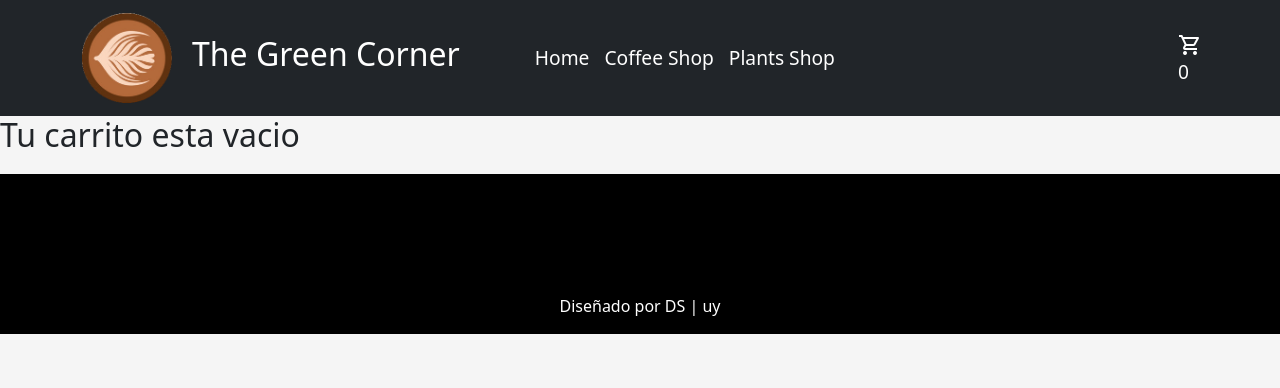
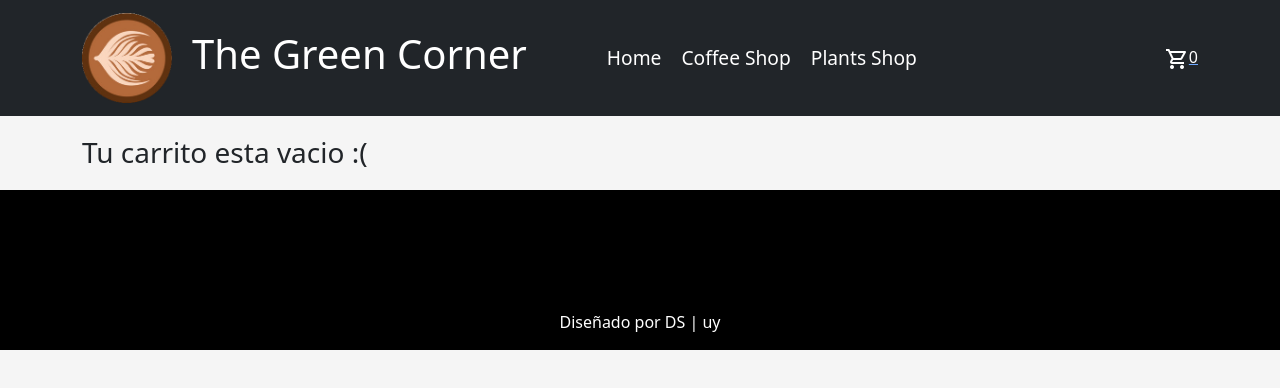
Before and after one commit to damian6387/React_EntregaFinal_Solano, a React (Create React App) app: page /cart in a window 1280 px wide. Shown: the top 388 px of the page. Built offline with nearby package versions, Linux system fonts and the light colour scheme.

Commit message:
fifth commit

```diff
--- a/src/App.css
+++ b/src/App.css
@@ -41,12 +41,9 @@ body {
   background-color: whitesmoke;
 }
 
-.cartStyle {
-  display: flex;
-  align-items: center;
-  width: 35px;
-  height: 35px;
-  color: white;
+/*---------------------------NAVBAR-------------------*/
+.NavBarStyle {
+  background-color: black;
 }
 
 .logoStyle {
@@ -61,30 +58,122 @@ body {
   margin-right: 20px;
 }
 
+.cartStyle {
+  width: 35px;
+  height: 35px;
+  color: white;
+  margin-right: 10px;
+}
+
+.elementsCartStyle {
+  display: flex;
+  flex-direction: row;
+  text-decoration: none;
+}
+
 .linkStyle {
+  display: flex;
   font-size: 1.2rem;
-  margin-left: 15px;
+  margin-left: 20px;
   text-decoration: none;
   color: white;
 }
 
+.numberCartStyle {
+  color: white;
+  text-decoration: none underline;
+}
+/*-------------------------------------------------------*/
+
+/*---------------------ESTILO CARDS-----------------------*/
 .cardStyle {
+  display: flex;
+  align-items: center;
   margin: 18px;
-  display: flex;
-  flex-direction: row;
-  align-items: center;
-}
-
-.textCardStyle {
-  display: flex;
-  flex-direction: column;
-  margin-left: 2rem;
 }
 
 .imageCardStyle {
   height: 30rem;
 }
 
+.textCardStyle {
+  display: flex;
+  flex-direction: column;
+  text-align: center;
+}
+
+.cardItemStyle {
+  margin: 18px;
+  display: flex;
+  flex-direction: row;
+  justify-content: center;
+  align-items: center;
+}
+/*-------------------------------------------------------*/
+
+/*-----------------ESTILO CARDS DETAIL-------------------*/
+.imageStyle {
+  /*height: 40rem;
+  width: 25rem;*/
+  width: 25%;
+  border-radius: 4px;
+  margin-right: 20px;
+}
+
+.numberQuantityStyle {
+  margin-left: 5px;
+  margin-right: 5px;
+  /*font-weight: bold;*/
+  font-size: large;
+}
+
+.textDetailStyle {
+  display: flex;
+  flex-direction: column;
+  justify-content: center;
+  margin-left: 3rem;
+}
+/*-------------------------------------------------------*/
+
+/*----------------------BOTONES-------------------------*/
+.buttonStyle {
+  width: 35px;
+  height: 35px;
+  border-radius: 5px;
+  font-size: 20px;
+  background-color: #0d6efd;
+  color: white;
+  border-style: solid;
+  border-color: #0d6efd;
+}
+
+.buttonsOrder {
+  display: flex;
+  align-items: center;
+}
+
+.buttonCartStyle {
+  border-radius: 5px;
+  height: 35px;
+  margin-left: 30px;
+  background-color: #0d6efd;
+  color: white;
+  border-style: solid;
+  border-color: #0d6efd;
+}
+/*-------------------------------------------------------*/
+
+/*-----------------------CART----------------------------*/
+.cartDetailStyle {
+  margin-top: 20px;
+}
+
+.textCartStyle {
+  size: 1rem;
+}
+/*-------------------------------------------------------*/
+
+/*-----------------------FOOTER--------------------------*/
 .footerStyle {
   margin-top: 20px;
   height: 10rem;
@@ -97,19 +186,4 @@ body {
 .footerStyleText {
   color: white;
 }
-
-.buttonStyle {
-  width: 35px;
-  height: 35px;
-  border-radius: 5px;
-}
-
-.buttonsOrder {
-  display: flex;
-  align-items: center;
-}
-
-.numberQuantityStyle {
-  margin-left: 5px;
-  margin-right: 5px;
-}
+/*------------------------------------------------------*/
--- a/src/components/Cart.jsx
+++ b/src/components/Cart.jsx
@@ -1,29 +1,36 @@
 import React, { useContext } from "react";
 import { CartContext } from "../context/CartContext";
+import Container from "react-bootstrap/Container";
+import Button from "react-bootstrap/Button";
 
 const Cart = () => {
   const { carrito, precioTotal, vaciarCarrito } = useContext(CartContext); //Consumo los datos de carrito
   return (
-    <div>
+    <Container className="cartDetailStyle">
       {carrito.length > 0 &&
         carrito.map((producto) => (
           <div key={producto.id}>
-            <h4>{producto.title}</h4>
-            <p>Cantidad:{producto.cantidad}</p>
-            <p>Precio unitario:${producto.price}</p>
-            <p>Precio total:${producto.price * producto.cantidad}</p>
+            <h5>{producto.title}</h5>
+            <div className="textCartStyle ">
+              <p>Cantidad: {producto.cantidad}</p>
+              <p>Precio unitario: ${producto.price}</p>
+              <p>Precio total: ${producto.price * producto.cantidad}</p>
+            </div>
           </div>
         ))}
       {carrito.length > 0 ? (
         <>
-          <h2>Precio Total:${precioTotal()}</h2>
-          <button onClick={vaciarCarrito}>Vaciar Carrito</button>
-          <button>Comprar Carrito</button>
+          <br></br>
+          <h3>Precio Total:${precioTotal()}</h3>
+          <Button variant="link" onClick={vaciarCarrito}>
+            Vaciar Carrito
+          </Button>
+          <Button variant="link">Comprar Carrito</Button>
         </>
       ) : (
-        <h2>Tu carrito esta vacio</h2>
+        <h3>Tu carrito esta vacio :(</h3>
       )}
-    </div>
+    </Container>
   );
 };
 
--- a/src/components/CartWidget.jsx
+++ b/src/components/CartWidget.jsx
@@ -6,10 +6,10 @@ import { CartContext } from "../context/CartContext";
 const CartWidget = () => {
   const { cantidadEnCarrito } = useContext(CartContext); //Consumo los datos de cantidadEnCarrito
   return (
-    <div className="cartStyle">
-      <Link to="/cart" className="linkStyle">
-        <img src={cart} alt="carrito" />
-        <span>{cantidadEnCarrito()}</span>
+    <div className="elementsCartStyle">
+      <Link to="/cart">
+        <img src={cart} alt="carrito" className="CartStyle" />
+        <span className="numberCartStyle">{cantidadEnCarrito()}</span>
       </Link>
     </div>
   );
--- a/src/components/Item.jsx
+++ b/src/components/Item.jsx
@@ -6,8 +6,12 @@ const Item = ({ producto }) => {
   return (
     <div>
       <Card style={{ width: "18rem" }} className="cardStyle">
-        <Card.Img variant="top" src={producto.image} className="imageCard" />
-        <Card.Body>
+        <Card.Img
+          variant="top"
+          src={producto.image}
+          className="imageCardStyle"
+        />
+        <Card.Body className="textCardStyle">
           <Card.Title>{producto.title}</Card.Title>
           <Card.Text>${producto.price}</Card.Text>
           <Link to={`/item/${producto.id}`}>
--- a/src/components/ItemCount.jsx
+++ b/src/components/ItemCount.jsx
@@ -5,9 +5,11 @@ const ItemCount = ({ cantidad, handleSumar, handleBorrar, handleAgregar }) => {
         +
       </button>
       <div className="numberQuantityStyle">{cantidad}</div>
+
       <button className="buttonStyle" onClick={handleBorrar}>
         -
       </button>
+
       <button className="buttonCartStyle" onClick={handleAgregar}>
         Agregar al carrito
       </button>
--- a/src/components/ItemDetail.jsx
+++ b/src/components/ItemDetail.jsx
@@ -23,9 +23,9 @@ const ItemDetail = ({ item }) => {
   };
 
   return (
-    <div className="cardStyle">
-      <img className="imageCardStyle" src={item.image} alt="" />
-      <div className="textCardStyle">
+    <div className="cardItemStyle">
+      <img className="imageStyle" src={item.image} alt="" />
+      <div className="textDetailStyle">
         <h2>{item.title}</h2>
         <p>{item.description}</p>
         <ItemCount
--- a/src/components/NavBar.jsx
+++ b/src/components/NavBar.jsx
@@ -14,7 +14,7 @@ const NavBar = () => {
         <Container>
           <Navbar.Brand href="#" className="logoStyle">
             <img src={icon} alt="logo" className="iconStyle"></img>
-            <h2>The Green Corner</h2>
+            <h1>The Green Corner</h1>
           </Navbar.Brand>
           <Nav className="me-auto">
             <Link to="/" className="linkStyle">
```
Also changed, not shown: src/components/ItemListContainer.jsx (+0 -15 lines).
